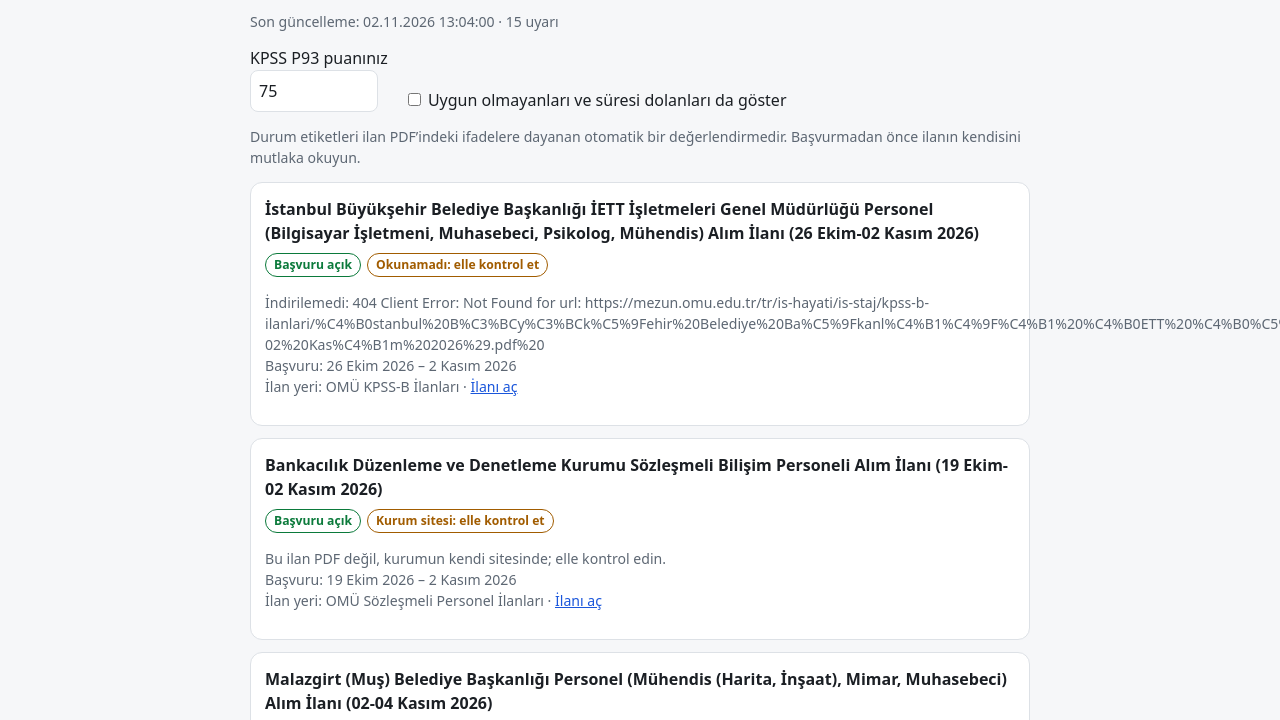
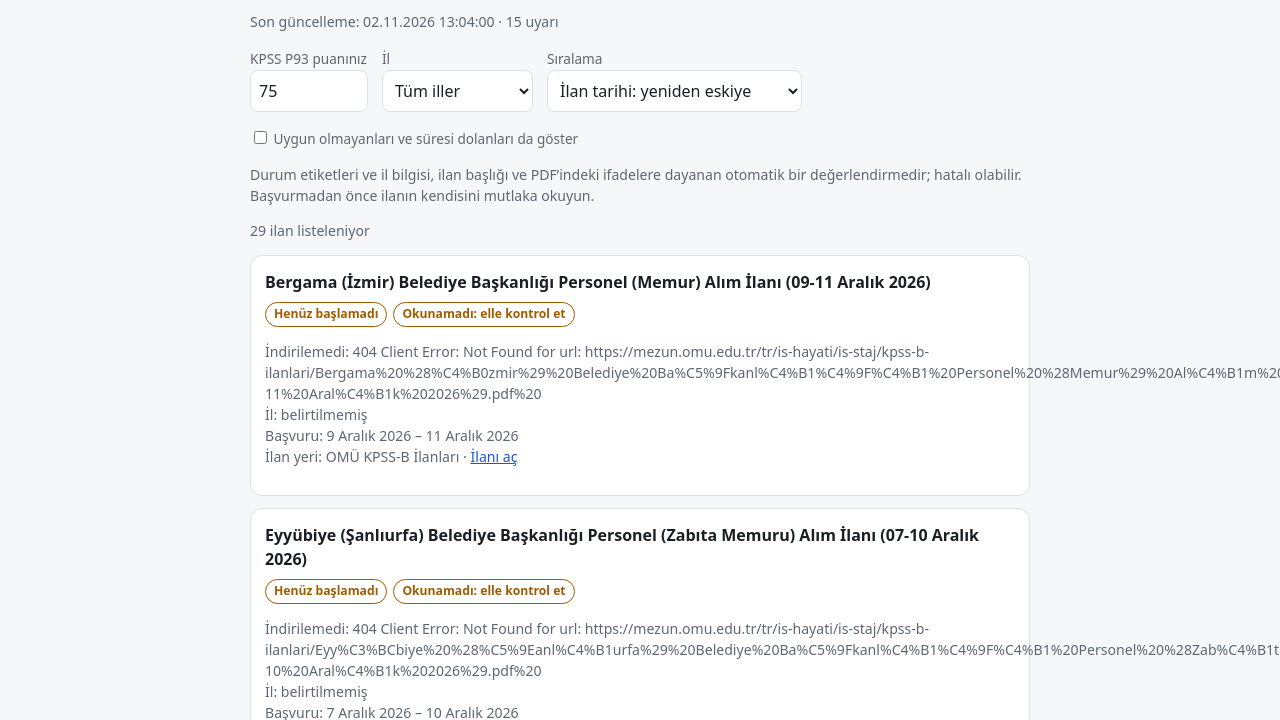
Before and after one commit to AliKaan55/kpss-takip, a plain HTML site: page docs/index.html in a window 1280 px wide. Shown: the part 57-777 px from the top of the page. Drawn offline with Linux system fonts and the light colour scheme.

Commit message:
Refactor input fields and update labels in index.html

```diff
--- a/docs/index.html
+++ b/docs/index.html
@@ -8,8 +8,10 @@
 body{margin:0;background:var(--bg);color:var(--tx);font:16px/1.5 system-ui,sans-serif}
 main{max-width:780px;margin:0 auto;padding:20px 16px 40px}
 h1{font-size:1.4rem;margin:0}.mu{color:var(--mu);font-size:.88rem}
-.row{display:flex;gap:16px;flex-wrap:wrap;align-items:end;margin:14px 0}
-input[type=number]{font:inherit;padding:8px;border:1px solid var(--bd);border-radius:8px;background:var(--card);color:var(--tx);width:110px}
+.row{display:flex;gap:14px;flex-wrap:wrap;align-items:end;margin:14px 0}
+label{font-size:.85rem;color:var(--mu)}
+input[type=number],select{font:inherit;padding:8px;border:1px solid var(--bd);border-radius:8px;background:var(--card);color:var(--tx)}
+input[type=number]{width:100px}select{max-width:100%}
 .card{background:var(--card);border:1px solid var(--bd);border-radius:12px;padding:14px;margin-bottom:12px}
 .card h3{margin:0 0 6px;font-size:1rem}
 .b{display:inline-block;font-size:.76rem;font-weight:600;padding:2px 8px;border-radius:99px;border:1px solid currentColor;margin-right:6px}
@@ -19,29 +21,49 @@ a{color:var(--ac)}blockquote{margin:8px 0 0;padding-left:10px;border-left:3px so
 <h1>KPSS Ön Lisans İlan Takip</h1>
 <p class="mu" id="upd">Yükleniyor…</p>
 <div class="row">
-<label>KPSS P93 puanınız<br><input id="p" type="number" min="0" max="100" step="0.01" value="75"></label>
+<div><label for="p">KPSS P93 puanınız</label><br><input id="p" type="number" min="0" max="100" step="0.01" value="75"></div>
+<div><label for="il">İl</label><br><select id="il"></select></div>
+<div><label for="sr">Sıralama</label><br><select id="sr"></select></div>
+</div>
 <label><input id="all" type="checkbox"> Uygun olmayanları ve süresi dolanları da göster</label>
-</div>
-<p class="mu">Durum etiketleri ilan PDF’indeki ifadelere dayanan otomatik bir değerlendirmedir. Başvurmadan önce ilanın kendisini mutlaka okuyun.</p>
+<p class="mu">Durum etiketleri ve il bilgisi, ilan başlığı ve PDF’indeki ifadelere dayanan otomatik bir değerlendirmedir; hatalı olabilir. Başvurmadan önce ilanın kendisini mutlaka okuyun.</p>
+<p class="mu" id="cnt"></p>
 <div id="list"></div>
 <script>
 const LBL={uygun:"Uygun olabilir",kontrol:"Elle kontrol et",manuel:"Kurum sitesi: elle kontrol et",okunamadi:"Okunamadı: elle kontrol et",uygun_degil:"Uygun görünmüyor"};
+const SORTS={
+ bas_yeni:["İlan tarihi: yeniden eskiye",x=>x.start,-1],
+ bas_eski:["İlan tarihi: eskiden yeniye",x=>x.start,1],
+ son_yakin:["Son başvuru: yaklaşan önce",x=>x.end,1],
+ son_uzak:["Son başvuru: uzak tarih önce",x=>x.end,-1],
+ az:["Başlık: A’dan Z’ye",x=>x.title,1]};
 const $=id=>document.getElementById(id);
 const esc=s=>String(s).replace(/[&<>"']/g,c=>({"&":"&amp;","<":"&lt;",">":"&gt;",'"':"&quot;","'":"&#39;"}[c]));
 const fd=s=>s?new Date(s+"T12:00:00").toLocaleDateString("tr-TR",{day:"numeric",month:"long",year:"numeric"}):"?";
 let D=null;
+function sortRows(rows,k){const f=SORTS[k][1],dir=SORTS[k][2];
+ return rows.slice().sort((a,b)=>{const A=f(a),B=f(b);if(!A&&!B)return 0;if(!A)return 1;if(!B)return -1;return dir*A.localeCompare(B,"tr")})}
 function render(){
- if(!D)return;const p=parseFloat($("p").value),all=$("all").checked,t=new Date().toISOString().slice(0,10);
- const rows=D.postings.filter(x=>all||((!x.end||x.end>=t)&&x.status!=="uygun_degil"));
+ if(!D)return;const p=parseFloat($("p").value),all=$("all").checked,il=$("il").value,t=new Date().toISOString().slice(0,10);
+ let rows=D.postings.filter(x=>all||((!x.end||x.end>=t)&&x.status!=="uygun_degil"));
+ if(il==="__none")rows=rows.filter(x=>!(x.iller&&x.iller.length));
+ else if(il)rows=rows.filter(x=>(x.iller||[]).includes(il));
+ rows=sortRows(rows,$("sr").value);
+ $("cnt").textContent=rows.length+" ilan listeleniyor";
  $("list").innerHTML=rows.map(x=>{
   const open=x.end&&x.end<t?'<span class="b no">Süresi doldu</span>':(x.start&&x.start>t?'<span class="b wa">Henüz başlamadı</span>':'<span class="b ok">Başvuru açık</span>');
   let sc="";if(x.mins&&x.mins.length){const lo=Math.min(...x.mins),low=!isNaN(p)&&p<lo;sc=`<span class="b ${low?'no':'ok'}">Taban puan: ${x.mins.join(", ")}${low?" (puanınız düşük olabilir)":""}</span>`}
+  const ils=x.iller&&x.iller.length?x.iller.join(", "):"belirtilmemiş";
   return `<div class="card"><h3>${esc(x.title)}</h3>${open}<span class="b ${x.status}">${LBL[x.status]||x.status}</span>${sc}
-  <p class="mu">${esc(x.reason)}<br>Başvuru: ${fd(x.start)} – ${fd(x.end)}<br>İlan yeri: ${esc(x.source)} · <a href="${esc(x.url)}" target="_blank" rel="noopener">İlanı aç</a></p>
+  <p class="mu">${esc(x.reason)}<br>İl: ${esc(ils)}<br>Başvuru: ${fd(x.start)} – ${fd(x.end)}<br>İlan yeri: ${esc(x.source)} · <a href="${esc(x.url)}" target="_blank" rel="noopener">İlanı aç</a></p>
   ${x.snippet?`<blockquote>…${esc(x.snippet)}…</blockquote>`:""}</div>`}).join("")||'<p class="mu">Gösterilecek ilan yok.</p>';
 }
+$("sr").innerHTML=Object.entries(SORTS).map(([k,v])=>`<option value="${k}">${v[0]}</option>`).join("");
 fetch("data.json",{cache:"no-store"}).then(r=>r.json()).then(d=>{D=d;
+ const set=new Set();d.postings.forEach(x=>(x.iller||[]).forEach(i=>set.add(i)));
+ const names=[...set].sort((a,b)=>a.localeCompare(b,"tr"));
+ $("il").innerHTML='<option value="">Tüm iller</option>'+names.map(n=>`<option>${esc(n)}</option>`).join("")+'<option value="__none">İl belirtilmemiş</option>';
  $("upd").textContent=d.updated?"Son güncelleme: "+new Date(d.updated).toLocaleString("tr-TR")+(d.errors&&d.errors.length?" · "+d.errors.length+" uyarı":""):"Henüz veri yok. GitHub’da Actions sekmesinden çalıştırın.";render()})
  .catch(()=>{$("upd").textContent="Veri yüklenemedi."});
-$("p").oninput=render;$("all").onchange=render;
+["p","il","sr"].forEach(i=>$(i).addEventListener("input",render));$("all").onchange=render;
 </script></main></body></html>
```
